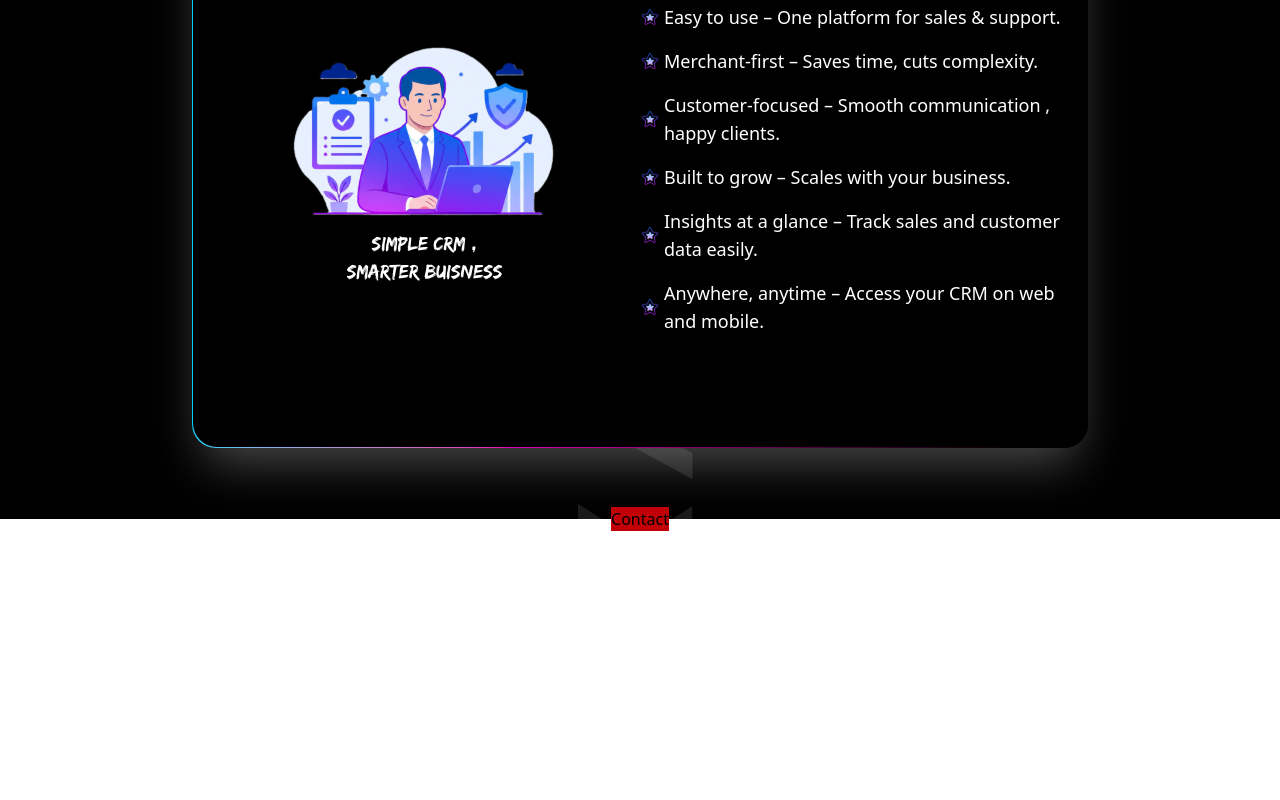
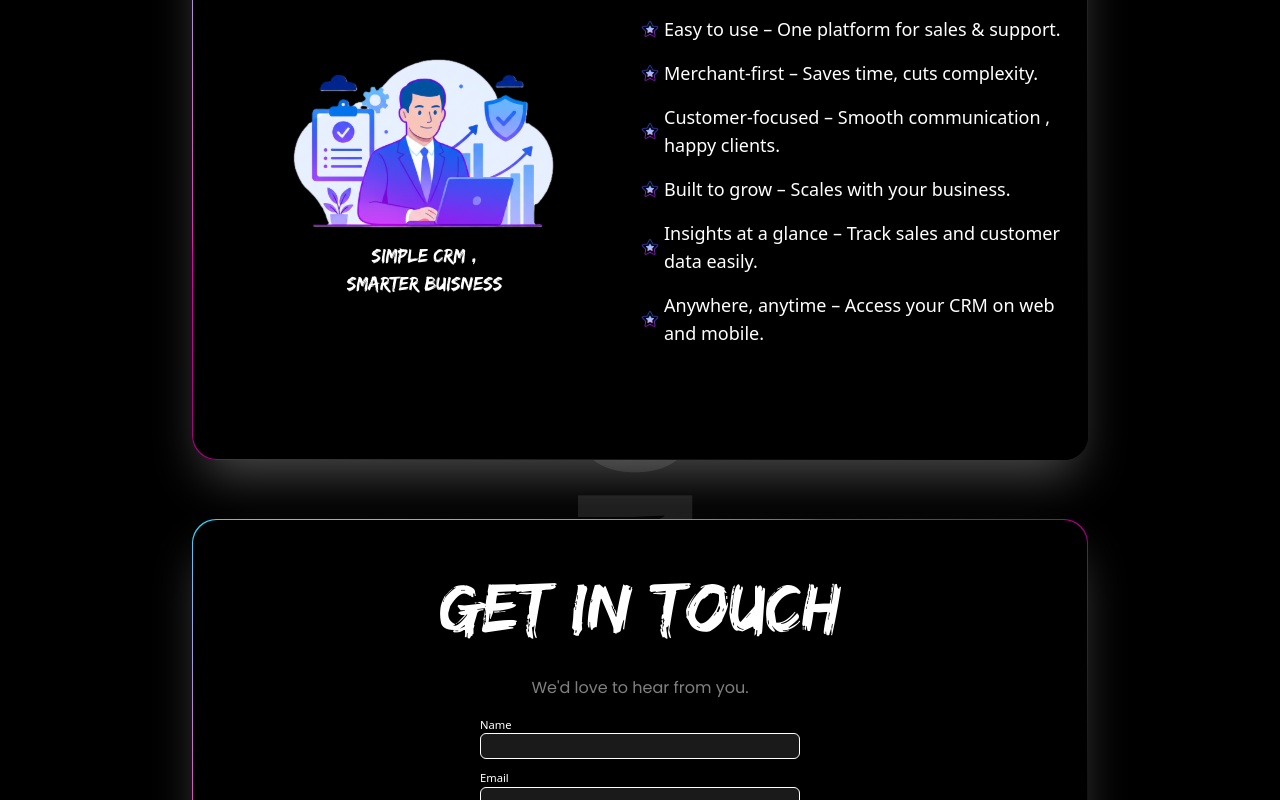
Before and after one commit to alameen-47/Ametronyx, a React (Vite) app: page / in a window 1280 px wide. Shown: the part 2000-2800 px from the top of the page. Before the commit the page ends 2690 px from the top, so only its background shows below. Built offline with nearby package versions, Linux system fonts and the light colour scheme.

Commit message:
Contact section Done

```diff
--- a/src/components/BigText.jsx
+++ b/src/components/BigText.jsx
@@ -6,7 +6,7 @@ const BigText = ({ children, text = "ALIVE" }) => {
   const random = (min, max) => Math.random() * (max - min) + min;
 
   return (
-    <div className="relative h-screen flex items-center justify-center  bg-black">
+    <div className="relative h-fit w-screen flex items-center justify-center  bg-black">
       {/* Background Big Text */}
       <motion.div
         className="absolute  flex flex-col items-center justify-center text-white text-[10rem] md:text-[20rem] font-bold opacity-10 select-none pointer-events-none"
--- a/src/sections/About.jsx
+++ b/src/sections/About.jsx
@@ -4,7 +4,7 @@ import star from "../assets/icons/neonStar.svg";
 export const About = () => {
   return (
     <div className="   z-40 h-screen w-screen text-white flex justify-center align-middle items-center m-auto">
-      <div className="    rounded-3xl bg-gradient-to-r from-[#00d1fb]   via-[#e402b3]  via-35% to-[#000000]  shadow-2xl shadow-white/30 w-[70%]  flex flex-col justify-center align-middle items-center p-[.1%]">
+      <div className="    rounded-3xl bg-gradient-to-br from-[#00d1fb]   via-[#e402b3]  via-35% to-[#000000]  shadow-2xl shadow-white/30 w-[70%]  flex flex-col justify-center align-middle items-center p-[.1%]">
         <div className="bg-black inset-0 rounded-3xl gap-[1rem] w-full h-full flex  flex-col justify-center align-middle items-center lg:p-[1rem]   py-[2rem] px-[1rem] md:py-0 md:px-0">
           <h1 className="TITLE  font-bold text-[2rem] md:!text-[4.5rem] font-edosz text-white">
             OUR MISSION
--- a/src/sections/Contact.jsx
+++ b/src/sections/Contact.jsx
@@ -1,5 +1,35 @@
 import React from "react";
 
 export const Contact = () => {
-  return <div className="bg-red-700 ">Contact</div>;
+  return (
+    <div className="   z-40 w-screen md:w-[50%] text-white flex justify-center align-middle items-center m-auto">
+      <div className="    rounded-3xl bg-gradient-to-br from-[#00d1fb]   via-[#e402b3]  via-35% to-[#000000]  shadow-2xl shadow-white/30 md:w-[70%]  flex flex-col justify-center align-middle items-center p-[.1%] ">
+        <div className="bg-black inset-0 rounded-3xl gap-[1rem] w-full h-full flex  flex-col justify-center align-middle items-center lg:p-[1rem]   py-[2rem] px-[1rem] md:py-0 md:px-0">
+          <h1 className="TITLE  font-bold text-[2rem] md:!text-[4.5rem] font-edosz text-white">
+            Get in touch
+          </h1>
+          <span className="font-poppins font-regular text-white/50">
+            We'd love to hear from you.
+          </span>
+          <div className="flex flex-col justify-center align-middle items-center gap-2.5">
+            <div className="flex flex-col">
+              <label className="text-[.7rem] md:text-lg">Name</label>
+              <input className="border rounded-md md:w-[20rem] bg-white/10" />
+            </div>
+            <div className="flex flex-col">
+              <label className="text-[.7rem] md:text-lg">Email</label>
+              <input className="border rounded-md md:w-[20rem] bg-white/10" />
+            </div>
+            <div className="flex flex-col">
+              <label className="text-[.7rem] md:text-lg">Message</label>
+              <input className="border rounded-md md:w-[20rem] h-[5rem] md:h-[10rem] bg-white/10" />
+            </div>
+            <button className="text-sm md:text-xl uppercase font-reemKulfi rounded-xl border  border-blue-400 p-[.4rem] md:px-[2rem] tracking-wider bg-gradient-to-r  from-[#00d1fb]     to-[#000000]  hover:bg-white/30 active:scale-95 transform duration-100">
+              Submit
+            </button>
+          </div>
+        </div>
+      </div>
+    </div>
+  );
 };
```
